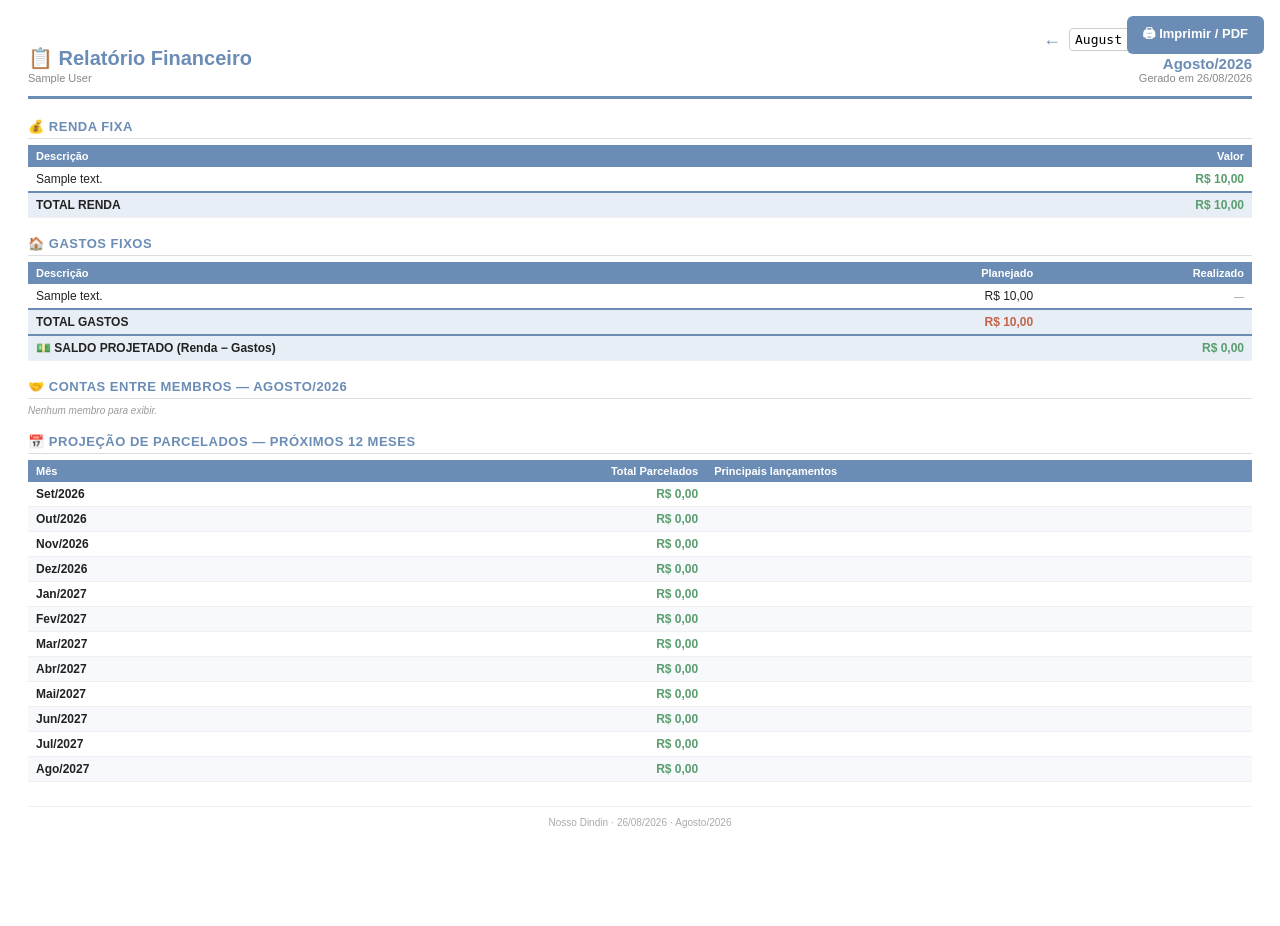
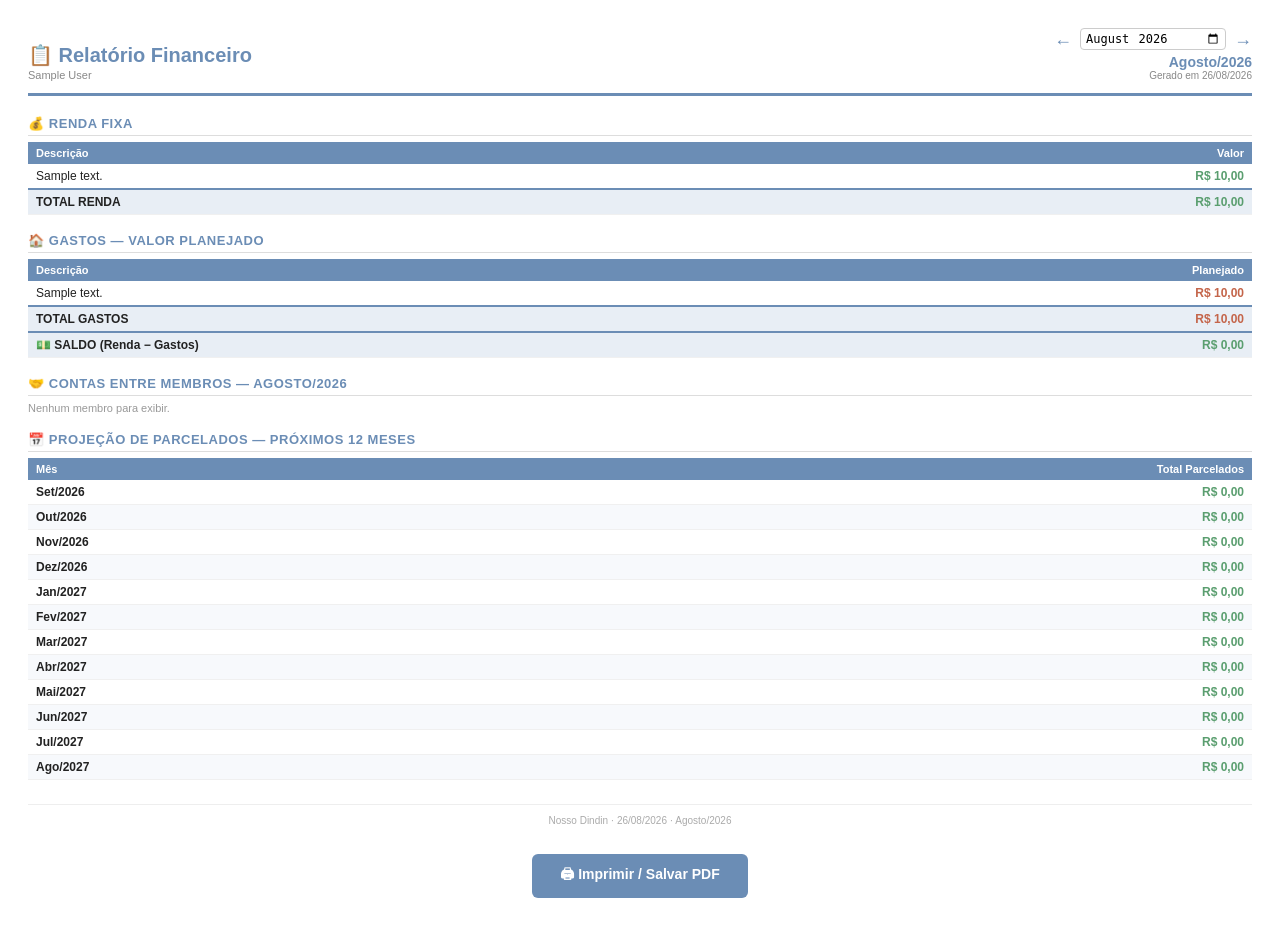
Before and after one commit to mavana1981-boop/NOSSOS-DINDINS, a Flask app: page /relatorio in a window 1280 px wide. Before the commit the page ends 828 px from the top, so only its background shows below. Run offline with Flask 3, Linux system fonts and the light colour scheme; a user stored in the database is signed in; tables that the repository leaves empty hold one stand-in row (values such as "Sample post"); parts of the project's set-up code (start-up, migrations or seed data) failed here and were passed over.

Commit message:
Update relatorio_membros.html

```diff
--- a/app/templates/DASHBOARD/relatorio_membros.html
+++ b/app/templates/DASHBOARD/relatorio_membros.html
@@ -7,21 +7,18 @@
 <style>
   * { box-sizing:border-box; margin:0; padding:0; }
   body { font-family: Arial, sans-serif; font-size: 13px; color: #222; background: #fff; padding: 28px; }
-
-  .no-print { }
   @media print { .no-print { display:none !important; } @page { margin:1.5cm; } }
 
   .header { display:flex; justify-content:space-between; align-items:flex-end; border-bottom:3px solid #6b8db5; padding-bottom:12px; margin-bottom:20px; }
   .header h1 { font-size:20px; font-weight:700; color:#6b8db5; }
-  .header .meta { font-size:11px; color:#888; text-align:right; }
-  .header .mes-nav { display:flex; align-items:center; gap:8px; margin-bottom:4px; }
-  .header .mes-nav a { color:#6b8db5; text-decoration:none; font-size:18px; font-weight:700; }
-  .header .mes-nav strong { font-size:15px; color:#333; min-width:120px; text-align:center; display:inline-block; }
+  .mes-nav { display:flex; align-items:center; gap:8px; margin-bottom:4px; }
+  .mes-nav a { color:#6b8db5; text-decoration:none; font-size:18px; font-weight:700; }
+  .mes-nav strong { font-size:14px; color:#333; min-width:110px; text-align:center; display:inline-block; }
 
   h2 { font-size:13px; font-weight:700; color:#6b8db5; margin:18px 0 6px; padding-bottom:4px; border-bottom:1px solid #ddd; text-transform:uppercase; letter-spacing:.5px; }
-  h3 { font-size:12px; font-weight:700; color:#444; margin:12px 0 4px; }
+  h3 { font-size:12px; font-weight:700; color:#444; margin:10px 0 4px; }
 
-  table { width:100%; border-collapse:collapse; margin-bottom:12px; font-size:12px; }
+  table { width:100%; border-collapse:collapse; margin-bottom:10px; font-size:12px; }
   th { background:#6b8db5; color:white; padding:5px 8px; text-align:left; font-size:11px; }
   td { padding:5px 8px; border-bottom:1px solid #f0f0f0; }
   tr:nth-child(even) td { background:#f7f9fc; }
@@ -30,33 +27,30 @@
   .red { color:#c4654a; font-weight:700; }
   .green { color:#5a9e6f; font-weight:700; }
   .gold { color:#b8860b; font-weight:700; }
+  .dim { color:#999; font-size:11px; }
   .total-row td { background:#e8eef5 !important; font-weight:700; border-top:2px solid #6b8db5; }
-  .sub-label { font-size:10px; color:#999; font-style:italic; }
-
-  .print-btn { position:fixed; top:16px; right:16px; background:#6b8db5; color:white; border:none; padding:8px 16px; border-radius:6px; cursor:pointer; font-size:13px; font-weight:600; }
+  .print-btn { display:block; margin:28px auto 0; background:#6b8db5; color:white; border:none;
+               padding:10px 28px; border-radius:6px; cursor:pointer; font-size:14px; font-weight:600; }
 </style>
 </head>
 <body>
-
-<button class="print-btn no-print" onclick="window.print()">🖨 Imprimir / PDF</button>
 
 <div class="header">
   <div>
     <h1>📋 Relatório Financeiro</h1>
     <div style="font-size:11px;color:#888;margin-top:2px;">{{ user.full_name }}</div>
   </div>
-  <div class="meta">
+  <div>
     <div class="mes-nav no-print">
       <a href="/relatorio?mes={{ prev_mes }}">&#8592;</a>
       <form method="GET" action="/relatorio" style="display:inline;">
-        <input type="month" name="mes" value="{{ mes }}"
-               onchange="this.form.submit()"
-               style="font-size:13px;padding:2px 4px;border:1px solid #ccc;border-radius:4px;">
+        <input type="month" name="mes" value="{{ mes }}" onchange="this.form.submit()"
+               style="font-size:12px;padding:2px 4px;border:1px solid #ccc;border-radius:4px;">
       </form>
       <a href="/relatorio?mes={{ next_mes }}">&#8594;</a>
     </div>
-    <div style="font-size:15px;font-weight:700;color:#6b8db5;">{{ mes_label }}</div>
-    <div>Gerado em {{ hoje }}</div>
+    <div style="font-size:14px;font-weight:700;color:#6b8db5;text-align:right;">{{ mes_label }}</div>
+    <div style="font-size:10px;color:#888;text-align:right;">Gerado em {{ hoje }}</div>
   </div>
 </div>
 
@@ -68,81 +62,111 @@
   {% for r in rendas_ativas %}
   <tr><td>{{ r.description }}</td><td class="right green">{{ r.amount|brl }}</td></tr>
   {% else %}
-  <tr><td colspan="2" class="center sub-label">Nenhuma renda fixa cadastrada</td></tr>
+  <tr><td colspan="2" class="center dim">Nenhuma renda fixa cadastrada</td></tr>
   {% endfor %}
   <tr class="total-row"><td>TOTAL RENDA</td><td class="right green">{{ total_renda|brl }}</td></tr>
   </tbody>
 </table>
 
-<!-- 2. GASTOS FIXOS -->
-<h2>🏠 Gastos Fixos</h2>
+<!-- 2. GASTOS FIXOS (valor planejado) -->
+<h2>🏠 Gastos — Valor Planejado</h2>
 <table>
-  <thead><tr><th>Descrição</th><th class="right">Planejado</th><th class="right">Realizado</th></tr></thead>
+  <thead><tr><th>Descrição</th><th class="right">Planejado</th></tr></thead>
   <tbody>
   {% for g in gastos_fixos %}
   <tr>
     <td>{{ g.desc }}</td>
-    <td class="right">{{ g.planned|brl }}</td>
-    <td class="right">{% if g.spent > 0 %}{{ g.spent|brl }}{% else %}<span class="sub-label">—</span>{% endif %}</td>
+    <td class="right red">{{ g.planned|brl }}</td>
   </tr>
+  {% else %}
+  <tr><td colspan="2" class="center dim">Nenhum gasto cadastrado</td></tr>
   {% endfor %}
+  <tr class="total-row"><td>TOTAL GASTOS</td><td class="right red">{{ total_fixo|brl }}</td></tr>
   <tr class="total-row">
-    <td>TOTAL GASTOS</td>
-    <td class="right red">{{ total_fixo|brl }}</td>
-    <td></td>
-  </tr>
-  <tr class="total-row">
-    <td>💵 SALDO PROJETADO (Renda − Gastos)</td>
-    <td class="right {% if saldo_proj_fixo >= 0 %}green{% else %}red{% endif %}" colspan="2">
+    <td>💵 SALDO (Renda − Gastos)</td>
+    <td class="right {% if saldo_proj_fixo >= 0 %}green{% else %}red{% endif %}">
       {{ saldo_proj_fixo|brl }}
     </td>
   </tr>
   </tbody>
 </table>
 
-<!-- 3. SALDO ENTRE MEMBROS -->
+<!-- 3. CONTAS ENTRE MEMBROS -->
 <h2>🤝 Contas entre Membros — {{ mes_label }}</h2>
 {% for m in membros_detalhe %}
 <h3>Com {{ m.name }} &nbsp;
   <span class="{% if m.saldo > 0 %}green{% elif m.saldo < 0 %}red{% endif %}">
-    {% if m.saldo > 0 %}A receber: {{ m.saldo|brl }}{% elif m.saldo < 0 %}A pagar: {{ (m.saldo * -1)|brl }}{% else %}Quitado{% endif %}
+    {% if m.saldo > 0 %}(a receber: {{ m.saldo|brl }})
+    {% elif m.saldo < 0 %}(a pagar: {{ (m.saldo * -1)|brl }})
+    {% else %}(quitado){% endif %}
   </span>
 </h3>
+
 {% if m.a_receber %}
-<p class="sub-label" style="margin:4px 0 2px;">Eu paguei e {{ m.name }} deve:</p>
+<p class="dim" style="margin:4px 0 2px;">Eu paguei / {{ m.name }} deve:</p>
 <table>
-  <thead><tr><th>Gasto</th><th class="right">Cota de {{ m.name }}</th></tr></thead>
+  <thead><tr><th>Gasto</th><th>Data</th><th class="center">Parcela</th><th class="right">Cota</th></tr></thead>
   <tbody>
   {% for i in m.a_receber %}
-  <tr><td>{{ i.desc }}</td><td class="right green">{{ i.share|brl }}</td></tr>
+  <tr>
+    <td>{{ i.desc }}</td>
+    <td>
+      {% if i.entries %}{{ i.entries[0].entry_date.strftime('%d/%m/%Y') if i.entries[0].entry_date else '—' }}
+      {% else %}<span class="dim">—</span>{% endif %}
+    </td>
+    <td class="center">
+      {% if i.entries and i.entries[0].installments and i.entries[0].installments > 1 %}
+        {{ i.entries[0].installment_no }}/{{ i.entries[0].installments }}
+      {% else %}—{% endif %}
+    </td>
+    <td class="right green">{{ i.share|brl }}</td>
+  </tr>
   {% endfor %}
-  <tr class="total-row"><td>Subtotal</td><td class="right green">{{ m.a_receber|sum(attribute='share')|brl }}</td></tr>
+  <tr class="total-row">
+    <td colspan="3">Subtotal a receber</td>
+    <td class="right green">{{ m.a_receber|sum(attribute='share')|brl }}</td>
+  </tr>
   </tbody>
 </table>
 {% endif %}
+
 {% if m.a_pagar %}
-<p class="sub-label" style="margin:4px 0 2px;">{{ m.name }} pagou e eu devo:</p>
+<p class="dim" style="margin:4px 0 2px;">{{ m.name }} pagou / eu devo:</p>
 <table>
-  <thead><tr><th>Gasto</th><th class="right">Minha cota</th></tr></thead>
+  <thead><tr><th>Gasto</th><th>Data</th><th class="center">Parcela</th><th class="right">Minha cota</th></tr></thead>
   <tbody>
   {% for i in m.a_pagar %}
-  <tr><td>{{ i.desc }}</td><td class="right red">{{ i.share|brl }}</td></tr>
+  <tr>
+    <td>{{ i.desc }}</td>
+    <td>
+      {% if i.entries %}{{ i.entries[0].entry_date.strftime('%d/%m/%Y') if i.entries[0].entry_date else '—' }}
+      {% else %}<span class="dim">—</span>{% endif %}
+    </td>
+    <td class="center">
+      {% if i.entries and i.entries[0].installments and i.entries[0].installments > 1 %}
+        {{ i.entries[0].installment_no }}/{{ i.entries[0].installments }}
+      {% else %}—{% endif %}
+    </td>
+    <td class="right red">{{ i.share|brl }}</td>
+  </tr>
   {% endfor %}
-  <tr class="total-row"><td>Subtotal</td><td class="right red">{{ m.a_pagar|sum(attribute='share')|brl }}</td></tr>
+  <tr class="total-row">
+    <td colspan="3">Subtotal a pagar</td>
+    <td class="right red">{{ m.a_pagar|sum(attribute='share')|brl }}</td>
+  </tr>
   </tbody>
 </table>
 {% endif %}
 {% else %}
-<p class="sub-label">Nenhum membro para exibir.</p>
+<p class="dim">Nenhum membro para exibir.</p>
 {% endfor %}
 
-<!-- 4. PROJEÇÃO PARCELADOS — 12 MESES -->
+<!-- 4. PROJEÇÃO PARCELADOS 12 MESES -->
 <h2>📅 Projeção de Parcelados — Próximos 12 Meses</h2>
 <table>
   <thead><tr>
     <th>Mês</th>
     <th class="right">Total Parcelados</th>
-    <th>Principais lançamentos</th>
   </tr></thead>
   <tbody>
   {% for p in projecao_12 %}
@@ -151,13 +175,9 @@
     <td class="right {% if p.parcelados > 5000 %}red{% elif p.parcelados > 2000 %}gold{% else %}green{% endif %}">
       {{ p.parcelados|brl }}
     </td>
-    <td class="sub-label">
-      {{ p.pis[:3]|map(attribute='description')|join(', ') }}
-      {% if p.pis|length > 3 %}... +{{ p.pis|length - 3 }}{% endif %}
-    </td>
   </tr>
   {% else %}
-  <tr><td colspan="3" class="center sub-label">Nenhuma projeção cadastrada</td></tr>
+  <tr><td colspan="2" class="center dim">Nenhuma projeção cadastrada</td></tr>
   {% endfor %}
   </tbody>
 </table>
@@ -165,5 +185,9 @@
 <div style="margin-top:24px;padding-top:10px;border-top:1px solid #eee;font-size:10px;color:#aaa;text-align:center;">
   Nosso Dindin · {{ hoje }} · {{ mes_label }}
 </div>
+
+<!-- Botão imprimir no final -->
+<button class="print-btn no-print" onclick="window.print()">🖨 Imprimir / Salvar PDF</button>
+
 </body>
 </html>
```
